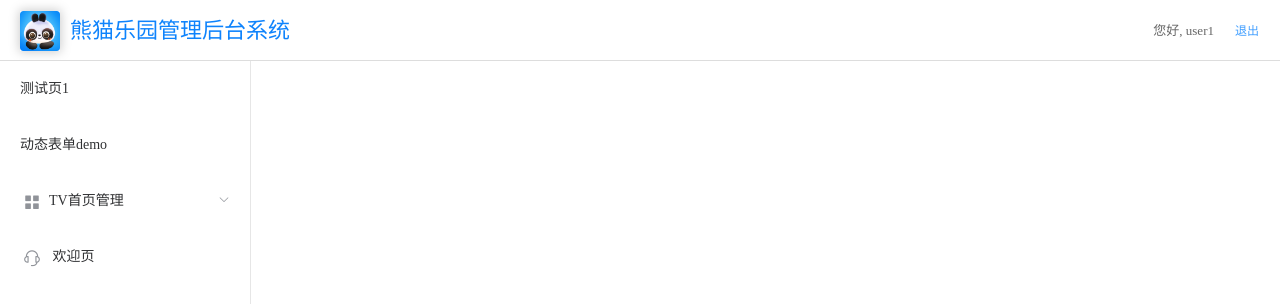
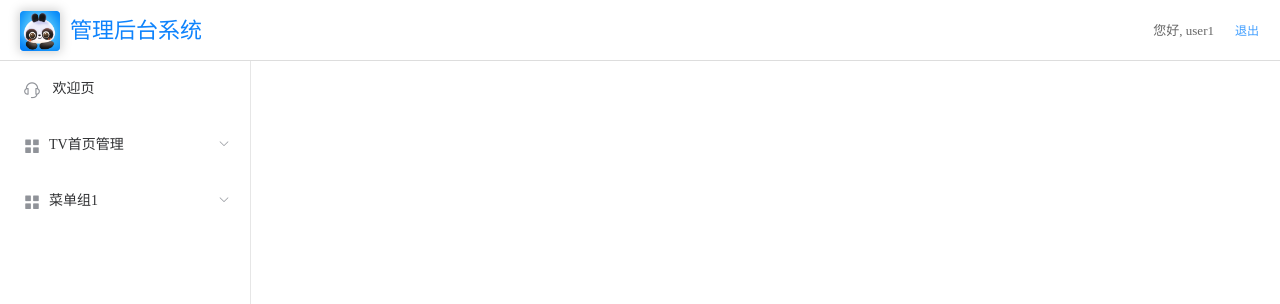
Before and after one commit to HomeEmail/element-superAdmin, a Vue app: page /home in a window 1280 px wide. Shown: the top 304 px of the page. Built offline with nearby package versions, Linux system fonts and the light colour scheme.

Commit message:
路由配置

```diff
--- a/src/components/ContentIndex.vue
+++ /dev/null
@@ -1,5 +0,0 @@
-<template>
-    <div>
-      <router-view></router-view>
-    </div>
-</template>
--- a/src/components/Home.vue
+++ b/src/components/Home.vue
@@ -4,7 +4,7 @@
   <div class="layoutHeader">
     <div class="leftTopDiv">
       <img ref="logoIndex" class="logo" src="../assets/logo.png" />
-      <span class="cmsName">熊猫乐园管理后台系统</span>
+      <span class="cmsName">管理后台系统</span>
     </div>
     <div class="rightTopDiv">
       <span class="userName">您好, {{userName}}</span>
@@ -17,19 +17,25 @@
       <el-menu @open="handleOpen" @close="handleClose" :router="true" :default-active="menuDefaultActive">
 
         <template v-for="(item,index) in routes">
-          <el-menu-item v-if="!!!item.children&&!!!item.hideAtAsideMenu" :index="item.path" :key="index">
-            <i :class="item.meta.icon" v-if="!!item.meta.icon"></i>
-            {{item.meta.title}}
-          </el-menu-item>
-          <el-submenu v-if="!!item.children" :index="index+''" :key="index">
+
+          <el-submenu v-if="!!!item.meta.hideAtAsideMenu&&!!item.children" :index="index+''" :key="index">
             <template slot="title"><i :class="item.meta.icon" v-if="!!item.meta.icon"></i>{{item.meta.title}}</template>
             <template v-for="(item2,index2) in item.children">
-              <el-menu-item v-if="!!!item2.hideAtAsideMenu" :index="item2.path" :key="index2">
+              <el-menu-item v-if="!!!item2.meta.hideAtAsideMenu" :index="item2.path" :key="`index2-${index2}`">
                 <i :class="item2.meta.icon" v-if="!!item2.meta.icon"></i>
-                {{item.meta.title}}
+                {{item2.meta.title}}
               </el-menu-item>
             </template>
           </el-submenu>
+          <template v-else-if="!!item.meta.hideAtAsideMenu&&!!item.children">
+            <template v-for="(item3,index3) in item.children">
+              <el-menu-item v-if="!!!item3.meta.hideAtAsideMenu" :index="item3.path" :key="`index3-${index3}`">
+                <i :class="item3.meta.icon" v-if="!!item3.meta.icon"></i>
+                {{item3.meta.title}}
+              </el-menu-item>
+            </template>
+          </template>
+
         </template>
 
 
@@ -63,8 +69,6 @@
 </template>
 
 <script>
-  import {postCQeduData} from "../js/network";
-  import {openAlert} from "../js/common";
   import routesConfig from '@/router/config.js';
   import {
     LogoutUrl
@@ -76,7 +80,7 @@
       return {
         userName:'',
         menuDefaultActive: '', //'/ZnHomeIndex/ZnHomeAll'
-        routes:routesConfig[0].children,
+        routes:routesConfig,
         asideWidth:250,
       }
     },
@@ -96,11 +100,7 @@
       handleExit(index, row) {
         //console.log(index, row);
         let _this=this;
-        postCQeduData(_this,LogoutUrl,null,function(data){
-          _this.$router.push('/login');
-        },function(desc){
 
-        });
 
       },
       handleOpen(key,keyPath){
--- a/src/router/config.js
+++ b/src/router/config.js
@@ -1,14 +1,65 @@
 
-import ContentIndex from '@/components/ContentIndex'
 import Home from '@/components/Home'
 import NotFound from '@/view/404'
 
 export default [
   {
     path: '/home',
-    component: Home,//这有个router-view ,孩子节点才生效
-    children: [ // 从这里开始最多两层
+    component: Home,//这有个router-view,孩子节点才生效
+    meta:{
+      hideAtAsideMenu:true,
+      hideAtBreadcrumbsNav:true,
+      needCache:true,
+      hideAtTabNav:true,
+    },
+    children: [
+      {
+        path:'/welcome',
+        component:()=>import('@/view/welcome'),
+        name:'welcome',
+        meta:{
+          title:'欢迎页',
+          icon:'el-icon-service',
+        },
+      },
+    ],
+  },
 
+  {
+    path: '/home',
+    component: Home,//这有个router-view,孩子节点才生效
+    name:'home',
+    meta:{
+      title:'TV首页管理',
+      icon:'el-icon-menu',
+    },
+    children: [
+      {
+        path: '/home/panda',
+        component: ()=>import('@/view/znHome/znHome'),
+        name:'znHome',
+        meta:{
+          title:'熊猫首页',
+          hideAtAsideMenu:false,
+          hideAtBreadcrumbsNav:true,
+          needCache:true,
+          hideAtTabNav:true,
+        },
+      },
+
+    ]
+  },
+
+
+  {
+    path: '/home',
+    component: Home,//这有个router-view,孩子节点才生效
+    name:'home',
+    meta:{
+      title:'菜单组1',
+      icon:'el-icon-menu',
+    },
+    children: [
       {
         path:'/test',
         component:()=>import('@/view/test/test1'),
@@ -26,41 +77,9 @@ export default [
           title:'动态表单demo',
         },
       },
-
-      {  //熊猫首页
-        path: '/ZnHomeIndex',
-        component: ContentIndex,//这有个router-view,孩子节点才生效
-        meta:{
-          title:'TV首页管理',
-          icon:'el-icon-menu',
-        },
-        children: [
-          {
-            path: '/ZnHomeIndex/home',
-            component: ()=>import('@/view/znHome/znHome'),
-            name:'znHome',
-            meta:{
-              title:'熊猫首页',
-              hideAtAsideMenu:false,
-              hideAtBreadcrumbsNav:true,
-              needCache:true,
-              hideAtTabNav:true,
-            },
-          },
-        ]
-      },
-
-      {
-        path:'/welcome',
-        component:()=>import('@/view/welcome'),
-        name:'welcome',
-        meta:{
-          title:'欢迎页',
-          icon:'el-icon-service',
-        },
-      },
     ]
   },
+
   {
     path: '/login',
     component: ()=>import('@/view/users/login'),
@@ -85,6 +104,12 @@ export default [
   },
   {
     path: '*',
-    redirect: {path: '/login'}
+    redirect: {path: '/login'},
+    meta:{
+      hideAtAsideMenu:true,
+      hideAtBreadcrumbsNav:true,
+      needCache:true,
+      hideAtTabNav:true,
+    },
   }
 ];
--- a/src/view/welcome.vue
+++ b/src/view/welcome.vue
@@ -33,7 +33,7 @@
     },
     created(){
       this.userName=this.$store.state.userInfo.userName;
-      this.dateStr=new Date().Format("yyyy-MM-dd hh:mm:ss");
+      this.dateStr=new Date();
     },
     activated(){
 
```
